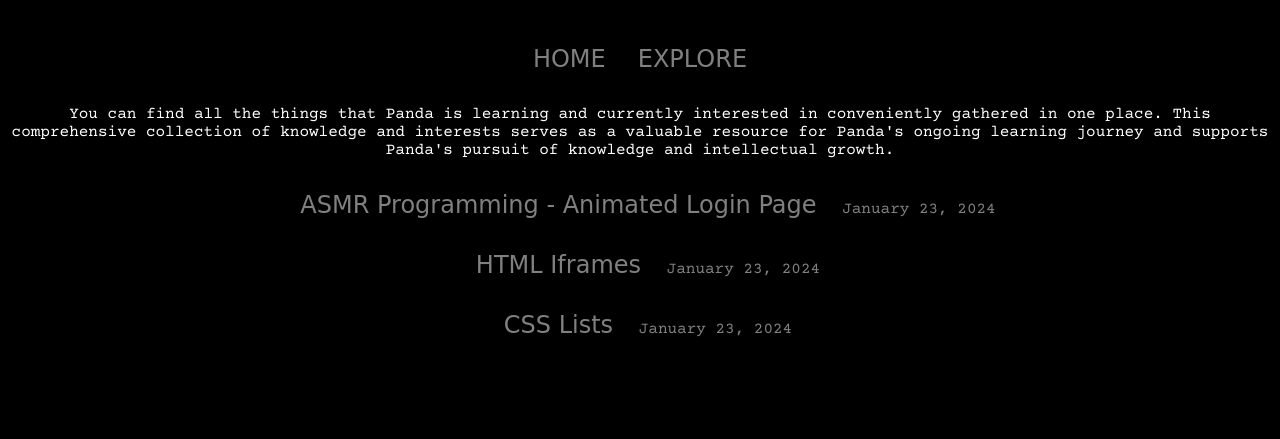
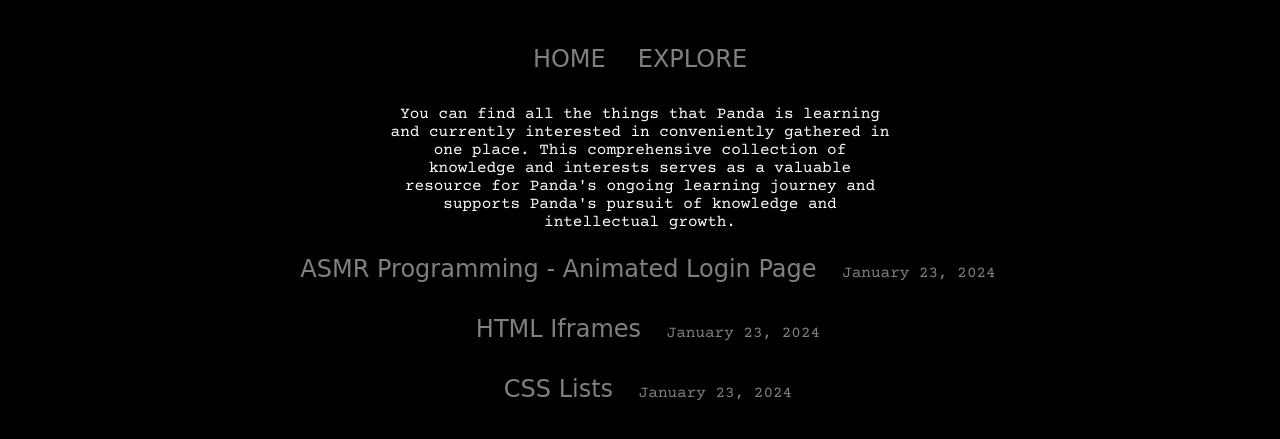
Before and after one commit to CaptainPandaMonkey5/Learn_With_Panda, a plain HTML site: page Home.html in a window 1280 px wide. Shown: the part 91-530 px from the top of the page. Drawn offline with nearby package versions, Linux system fonts and the light colour scheme; a web font is replaced by a local one.

Commit message:
centered text

```diff
--- a/Home.css
+++ b/Home.css
@@ -34,11 +34,13 @@ a:hover {
   margin: 10px;
   padding: 10px;
 }
-p {
+.descriptionContainer {
   font-family: 'Courier Prime', monospace;
   color: white;
   text-align: center;
-  border-radius: 30px;
+  height: 150px;
+  width: 500px;
+  margin: 0 auto;
 }
 
 .descriptionContainer {
```
